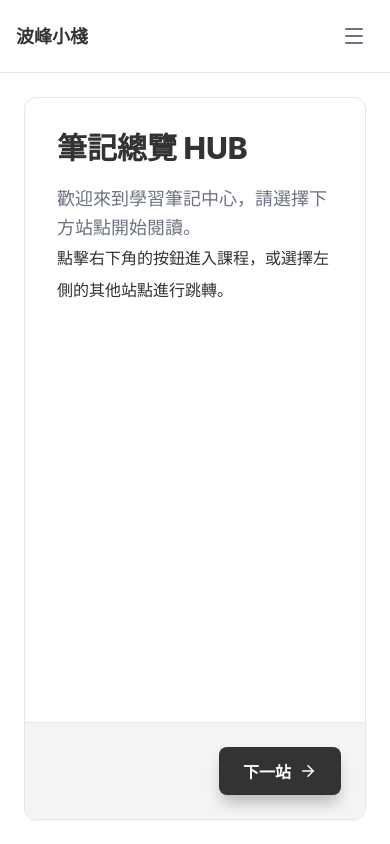
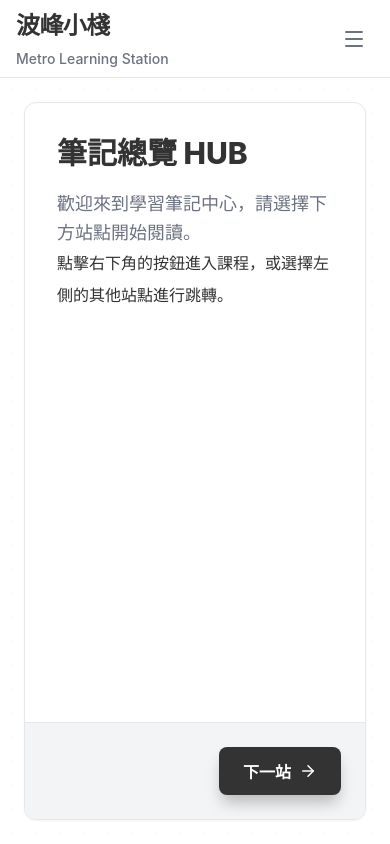
Before and after one commit to fdpn149/blog, a React (Vite) app: page /blog/notes in a window 390 px wide. Built offline with nearby package versions, Linux system fonts and the light colour scheme.

Commit message:
feat: link brand title to home and update responsive layout styles

```diff
--- a/src/components/layout/MainLayout.jsx
+++ b/src/components/layout/MainLayout.jsx
@@ -15,7 +15,10 @@ const MainLayout = ({ children, sidebar }) => {
         <div className={styles.appContainer}>
             {/* Mobile Header */}
             <header className={styles.mobileHeader}>
-                <h1 className={styles.mobileTitle}>波峰小棧</h1>
+                <a href="/" className={styles.brandLink}>
+                    <h1 className={styles.brandTitle}>波峰小棧</h1>
+                    <p className={styles.brandSubtitle}>Metro Learning Station</p>
+                </a>
                 <button
                     className={styles.menuBtn}
                     onClick={() => setIsSidebarOpen(!isSidebarOpen)}
@@ -32,8 +35,10 @@ const MainLayout = ({ children, sidebar }) => {
                     ) : (
                         <>
                             <div className={styles.sidebarHeader}>
-                                <h1 className={styles.brandTitle}>波峰小棧</h1>
-                                <p className={styles.brandSubtitle}>Metro Learning Station</p>
+                                <a href="/" className={styles.brandLink}>
+                                    <h1 className={styles.brandTitle}>波峰小棧</h1>
+                                    <p className={styles.brandSubtitle}>Metro Learning Station</p>
+                                </a>
                             </div>
 
                             <nav className={styles.navConfig}>
--- a/src/components/layout/MainLayout.module.scss
+++ b/src/components/layout/MainLayout.module.scss
@@ -19,7 +19,7 @@
     display: flex;
     align-items: center;
     justify-content: space-between;
-    padding: var(--spacing-md);
+    padding: var(--spacing-sm) var(--spacing-md); // Reduce vertical padding a bit since title is bigger now
     background-color: var(--sidebar-bg-color);
     border-bottom: 1px solid var(--border-color);
     z-index: 50;
@@ -29,13 +29,6 @@
     .mobileHeader {
         display: none;
     }
-}
-
-.mobileTitle {
-    font-weight: var(--font-bold);
-    font-size: var(--font-lg);
-    color: var(--text-color);
-    margin: 0;
 }
 
 .menuBtn {
@@ -92,8 +85,26 @@
 }
 
 .sidebarHeader {
+    display: none; // Hide on mobile to avoid redundant titles
     padding: var(--spacing-xl) var(--spacing-lg);
     border-bottom: 1px solid var(--border-color);
+}
+
+@media (min-width: #{$breakpoint-md}) {
+    .sidebarHeader {
+        display: block;
+    }
+}
+
+.brandLink {
+    text-decoration: none;
+    color: inherit;
+    display: block; // Keep the group block-level
+    transition: opacity 0.2s;
+}
+
+.brandLink:hover {
+    opacity: 0.8; // Add a subtle hover effect
 }
 
 .brandTitle {
--- a/src/components/layout/MetroRouteLayout.jsx
+++ b/src/components/layout/MetroRouteLayout.jsx
@@ -168,10 +168,10 @@ const MetroRouteLayout = ({
     const sidebarContent = (
         <>
             <div className={styles.sidebarHeader}>
-                <div>
+                <a href="/" className={styles.brandLink}>
                     <h1 className={styles.brandTitle}>波峰小棧</h1>
                     <p className={styles.brandSubtitle}>Metro Learning Station</p>
-                </div>
+                </a>
             </div>
 
             <div style={{ padding: '1.5rem 1.5rem 0 1.5rem' }}>
```
